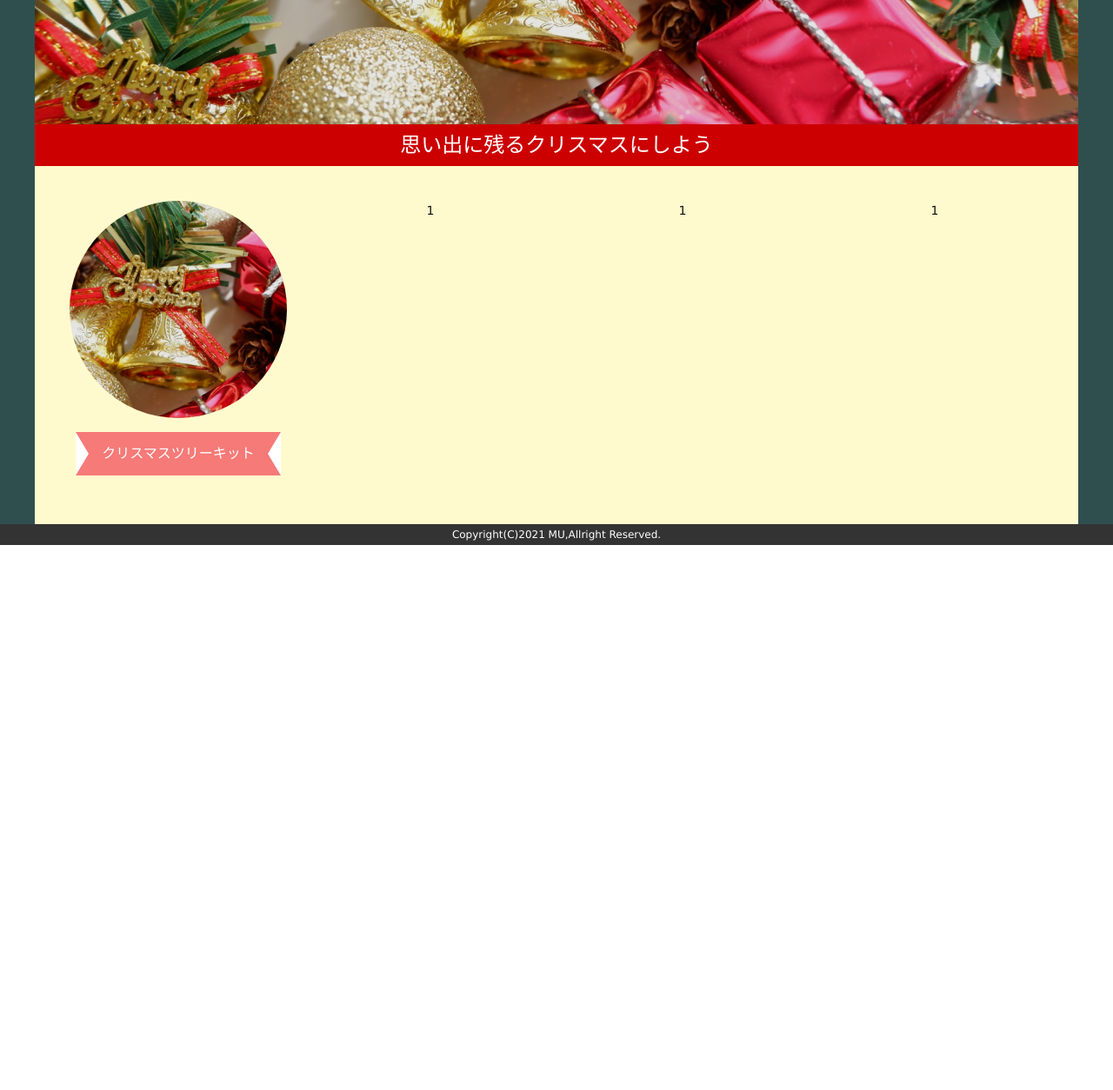
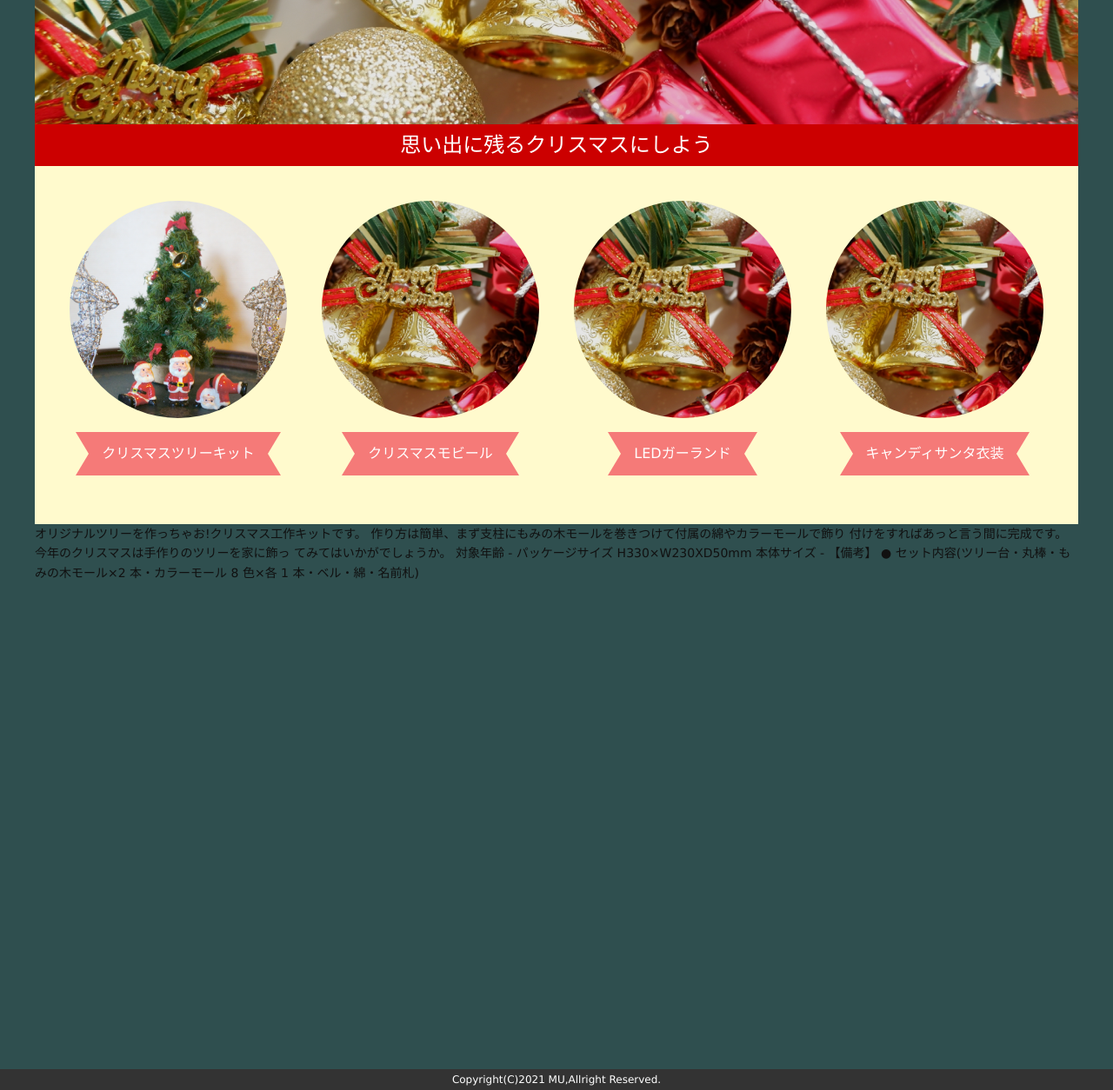
Before and after one commit to umauma53/sample1, a plain HTML site: page index.html in a window 1280 px wide. Shown: the part 257-1511 px from the top of the page at 87% size. Before the commit the page ends 884 px from the top, so only its background shows below. Drawn offline with Linux system fonts and the light colour scheme.

Commit message:
クリスマスツリーキット画像の追加

```diff
--- a/css/style.css
+++ b/css/style.css
@@ -20,7 +20,6 @@ footer{
 .contents{
   margin: 0 auto;
   width: 1200px;
-  background: #fffacd
 }
 .topImage{
   width: 1200px;
@@ -51,6 +50,7 @@ footer{
   flex-flow: row wrap;
   justify-content: space-between;
   padding: 40px;
+  background: #fffacd
 }
 .navBox{
   width: 250px;
@@ -86,16 +86,22 @@ footer{
   top: 0;
   left: 0;
   border-width: 25px 0px 25px 15px;
-  border-color: transparent transparent transparent #fff;
+  border-color: transparent transparent transparent #fffacd;
   border-style: solid;
 }
 .ribbon1:after {
   top: 0;
   right: 0;
   border-width: 25px 15px 25px 0px;
-  border-color: transparent #fff transparent transparent;
+  border-color: transparent #fffacd transparent transparent;
   border-style: solid;
 }
-.ribbon:hover{
-  background: green;/*塗りつぶし色*/
+
+.ribbon1 a{
+	display: block;
+	position: absolute;
+	top: 0;
+	left: 0;
+	width: 100%;
+	height: 100%;
 }
--- a/index.html
+++ b/index.html
@@ -13,12 +13,38 @@
     <div class="message">思い出に残るクリスマスにしよう</div>
     <div class="nav">
       <div class="navBox">
+        <img src="img/goods1.png" class="circle"><br>
+        <a href="#goods1"><p class="ribbon1">クリスマスツリーキット</p></a>
+      </div>
+      <div class="navBox">
         <img src="img/top.png" class="circle"><br>
-        <a href="#"><p class="ribbon1">クリスマスツリーキット</p></a>
+        <a href="#goods2"><p class="ribbon1">クリスマスモビール</p></a>
       </div>
-      <div class="navBox">1</div>
-      <div class="navBox">1</div>
-      <div class="navBox">1</div>
+      <div class="navBox">
+        <img src="img/top.png" class="circle"><br>
+        <a href="#goods3"><p class="ribbon1">LEDガーランド</p></a>
+      </div>
+      <div class="navBox">
+        <img src="img/top.png" class="circle"><br>
+        <a href="#goods4"><p class="ribbon1">キャンディサンタ衣装</p></a>
+      </div>
+    </div>
+    <div class="goods1" id="goods1">
+オリジナルツリーを作っちゃお!クリスマス工作キットです。
+
+作り方は簡単、まず支柱にもみの木モールを巻きつけて付属の綿やカラーモールで飾り
+付けをすればあっと言う間に完成です。今年のクリスマスは手作りのツリーを家に飾っ
+てみてはいかがでしょうか。
+対象年齢 -
+パッケージサイズ H330×W230XD50mm
+本体サイズ -
+
+【備考】
+
+● セット内容(ツリー台・丸棒・もみの木モール×2 本・カラーモール 8 色×各 1
+本・ベル・綿・名前札)
+
+<br><br><br><br><br><br><br><br><br><br><br><br><br><br><br><br><br><br><br><br><br><br><br><br><br><br>
     </div>
   </div>
 </div>
```
Also changed, not shown: img/goods1.png (added).
